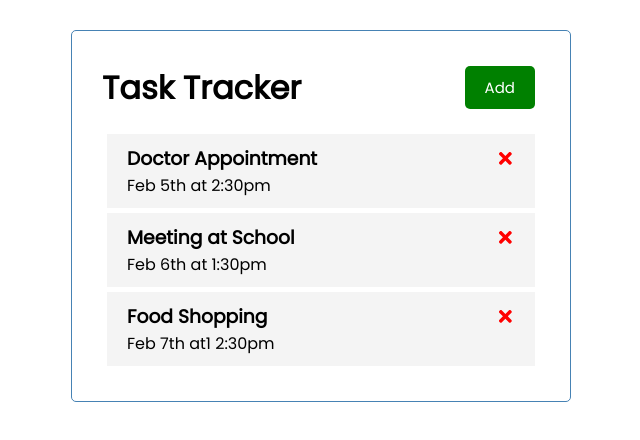
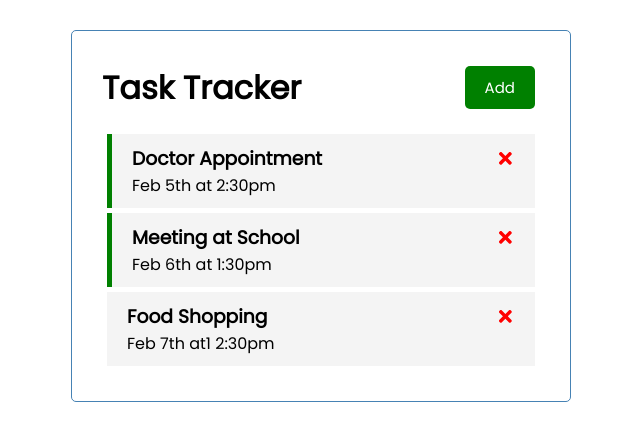
Before and after one commit to keefers1030/react-task-tracker, a React (Create React App) app in the folder react-task-tracker/: page / in a window 1280 px wide. Shown: the top 440 px of the page, without its empty margins (319-959 px from the left). Built offline with nearby package versions, Linux system fonts and the light colour scheme.

Commit message:
adding css to true reminders

```diff
--- a/react-task-tracker/src/App.js
+++ b/react-task-tracker/src/App.js
@@ -23,7 +23,7 @@
       id: 3,
       text: 'Food Shopping',
       day: 'Feb 7th at1 2:30pm',
-      reminder: true,
+      reminder: false,
     }
   ])
 
@@ -32,12 +32,21 @@
     setTasks(tasks.filter((task) => task.id !== id))
   }
 
+  // toggle reminder
+  const toggleReminder = (id) => {
+    setTasks(tasks.map((task) =>
+      task.id == id ? {...task, reminder: !task.reminder}
+      : task
+      )
+      )
+  }
+
   return (
     <div className="container">
       <Header />
       {tasks.length > 0 ? (
         <Tasks tasks={tasks} onDelete=
-        { deleteTask } />
+        { deleteTask }  onToggle={toggleReminder}/>
         ) : (
           'No tasks to show'
       )}
--- a/react-task-tracker/src/components/Task.js
+++ b/react-task-tracker/src/components/Task.js
@@ -1,13 +1,18 @@
 import { FaTimes } from 'react-icons/fa'
 
-const Task = ( { task, onDelete } ) => {
+const Task = ( { task, onDelete, onToggle } ) => {
   return (
-    <div className='task'>
-      <h3>{task.text}
-      <FaTimes
-        style={ { color: 'red', cursor: 'pointer' }}
-        onClick={() => onDelete()}
-      onClick={onDelete}/> </h3>
+    <div className={`task ${task.reminder ?
+      'reminder' : ''}`}
+      onDoubleClick={() => {onToggle(task.id)}}
+    >
+      <h3>
+        {task.text}
+        <FaTimes
+          style={ { color: 'red', cursor: 'pointer' }}
+          onClick={() => onDelete(task.id)}
+        />
+      </h3>
       <p>{task.day}</p>
     </div>
   )
--- a/react-task-tracker/src/components/Tasks.js
+++ b/react-task-tracker/src/components/Tasks.js
@@ -1,12 +1,15 @@
 import Task from './Task'
 
-const Tasks = ({ tasks, onDelete }) => {
+const Tasks = ({ tasks, onDelete, onToggle }) => {
 
   return (
     <>
       {tasks.map((task) => (
-        <Task key = {task.id} task={task}
-        onDelete= { onDelete}/>
+        <Task key = {task.id}
+        task={task}
+        onDelete= { onDelete}
+        onToggle={onToggle}
+        />
         ))}
     </>
   )
```
Also changed, not shown: react-task-tracker/src/components/AddTask.js (added, +9 -0 lines).
